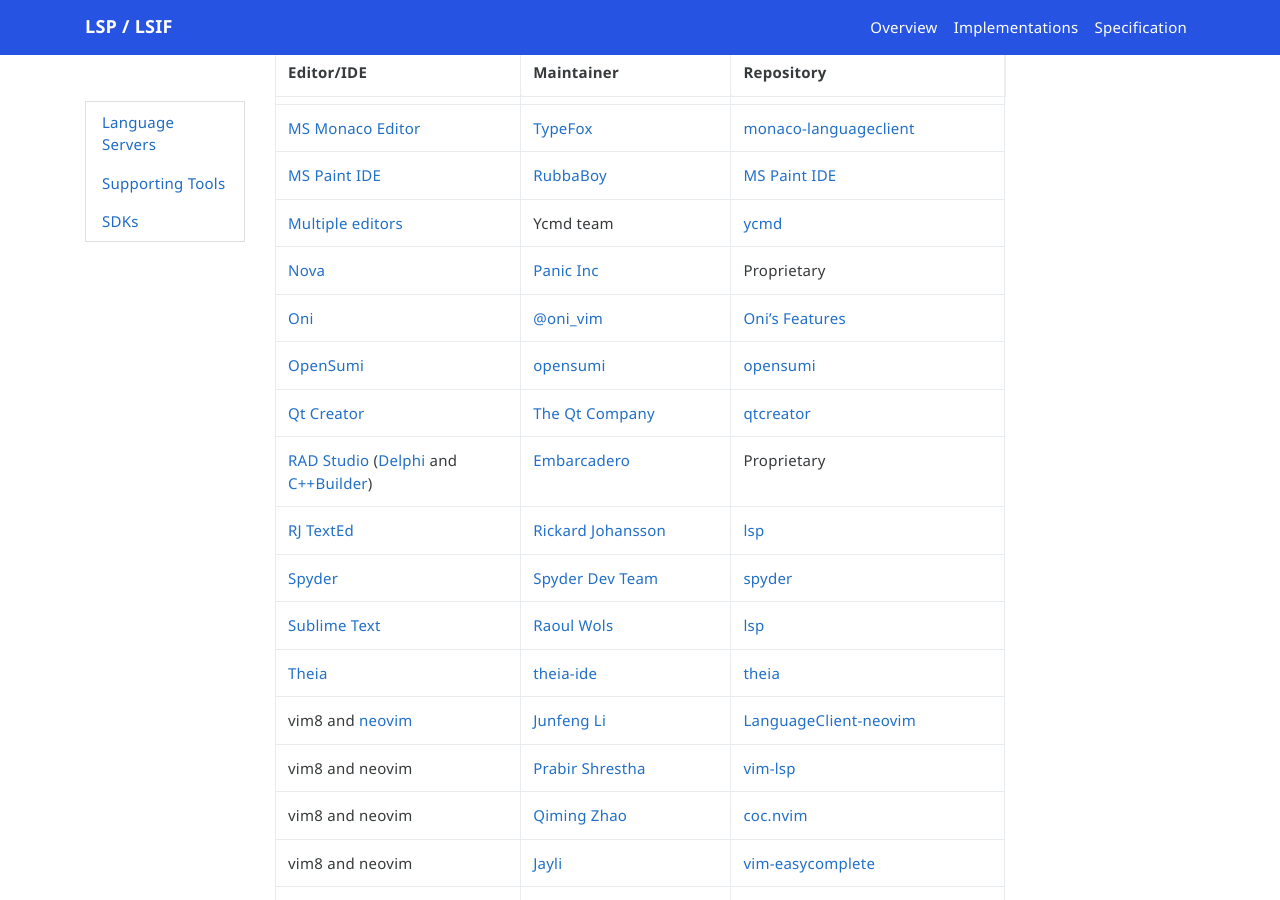
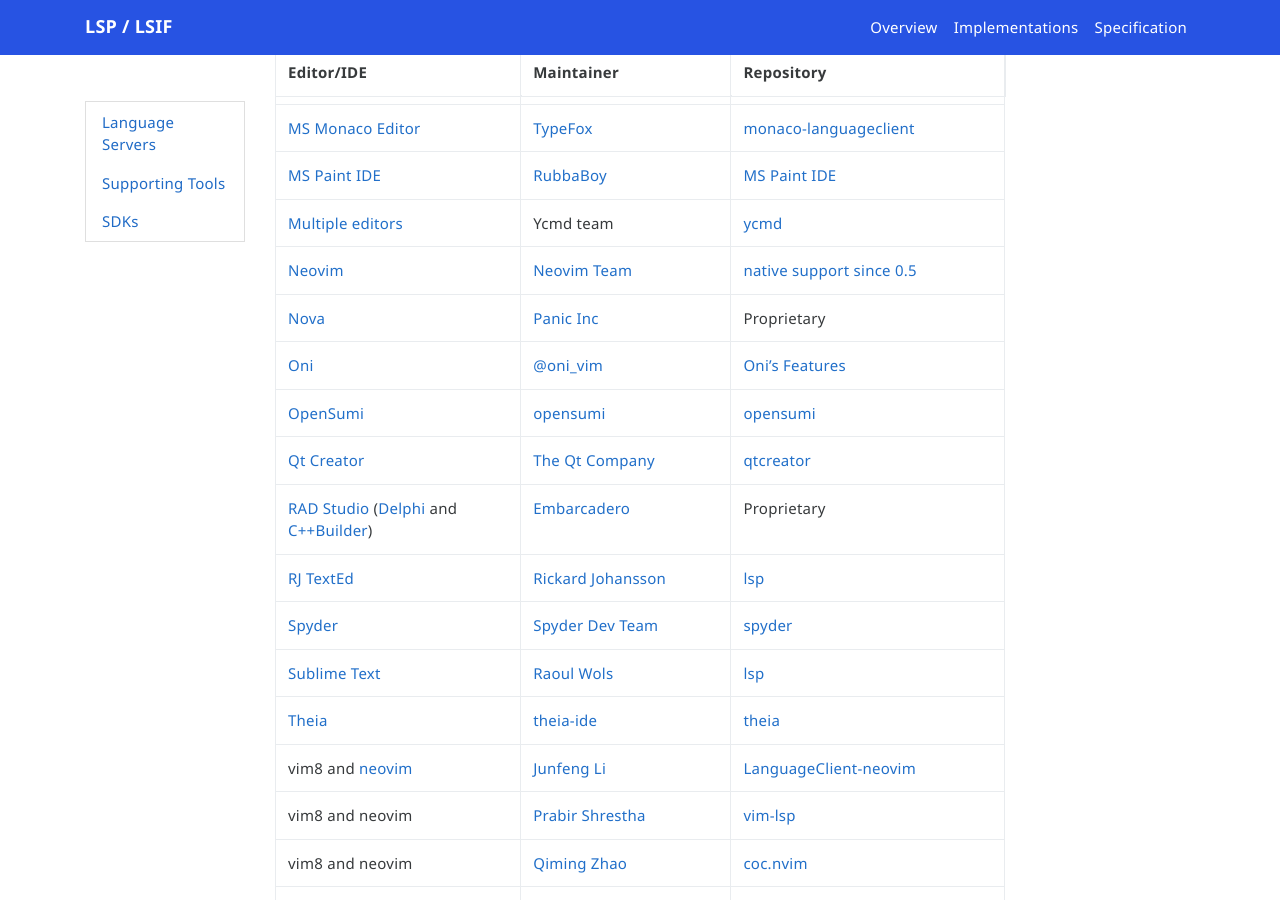
Before and after one commit to microsoft/language-server-protocol, a Jekyll site: the page built from _implementors/tools.md, in a window 1280 px wide and 900 px high, scrolled down 1087 px. Built offline with Jekyll 4.4.1, drawn with Linux system fonts in a browser that asks for light colours; nearby versions of some CDN libraries; comment, search, counter and statistics services are not loaded.

Commit message:
Add Neovim to supporting tools
Neovim has had native LSP-support since version 0.5.
Previously, it was only listed in the context of Vim/Neovim plugins.

```diff
--- a/_implementors/tools.md
+++ b/_implementors/tools.md
@@ -31,6 +31,7 @@
 | [MS Monaco Editor](https://github.com/Microsoft/monaco-editor) | [TypeFox](https://github.com/TypeFox) | [monaco-languageclient](https://www.npmjs.com/package/monaco-languageclient) |
 | [MS Paint IDE](https://ms-paint-i.de/) | [RubbaBoy](https://github.com/RubbaBoy) | [MS Paint IDE](https://github.com/MSPaintIDE/MSPaintIDE) |
 | [Multiple editors](https://github.com/Valloric/ycmd#known-ycmd-clients) | Ycmd team | [ycmd](https://github.com/Valloric/ycmd) |
+| [Neovim](https://neovim.io/) | [Neovim Team](https://github.com/neovim) | [native support since 0.5](https://neovim.io/doc/lsp/) |
 | [Nova](https://nova.app) | [Panic Inc](http://panic.com) | Proprietary |
 | [Oni](https://www.onivim.io) | [@oni_vim](https://twitter.com/oni_vim) | [Oni's Features](https://www.onivim.io/Features) |
 | [OpenSumi](https://opensumi.com) | [opensumi](https://github.com/opensumi) | [opensumi](https://github.com/opensumi/core) |
```
